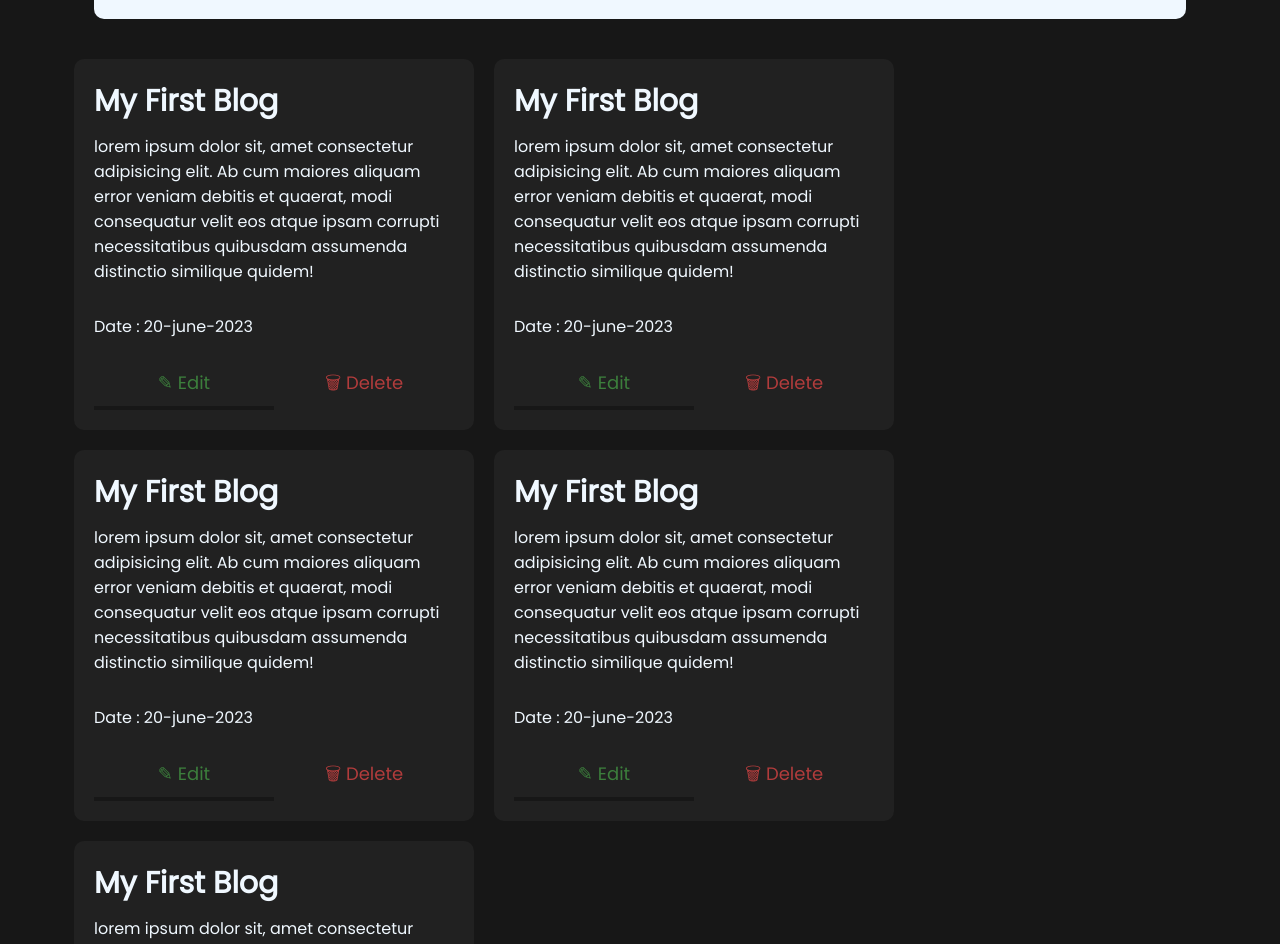
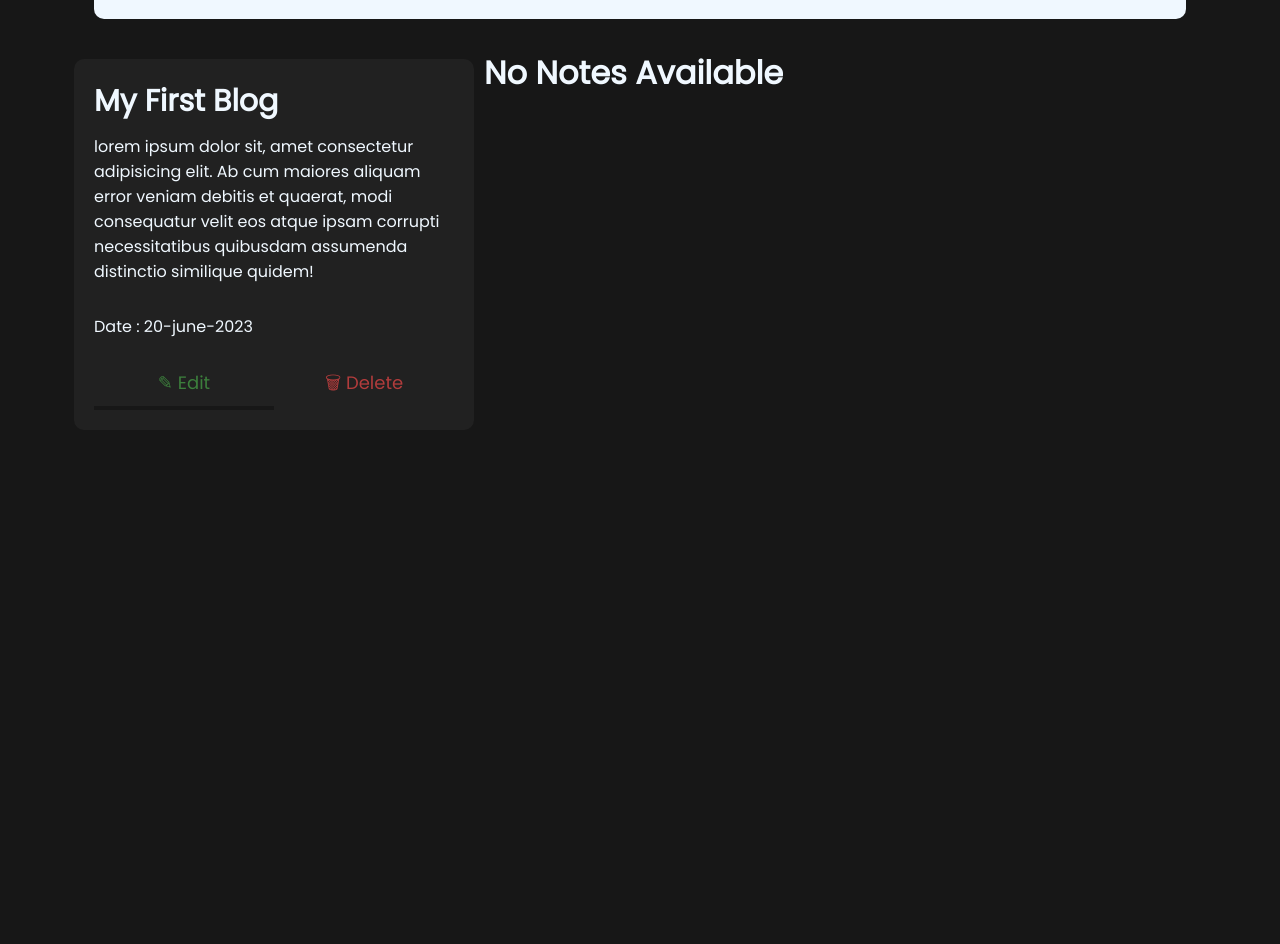
Before and after one commit to harshgupta20/driffle-assessment, a React (Create React App) app: page / in a window 1280 px wide. Shown: the part 160-1104 px from the top of the page. After the commit the page ends 800 px from the top, so only its background shows below. Built offline with nearby package versions, Linux system fonts and the light colour scheme.

Commit message:
implemented context api with add button

```diff
--- a/src/App.js
+++ b/src/App.js
@@ -3,10 +3,20 @@ import './App.css';
 // PAGES
 import Home from './pages/Home';
 
+//CONTEXT
+import { createContext, useState } from 'react';
+export const AppContext = createContext();
+
 function App() {
+
+  // Special state To Check if anything updated in app
+  const [update, setUpdate] = useState(false);
+
   return (
     <>
-      <Home/>
+      <AppContext.Provider value={{update, setUpdate}}>
+        <Home />
+      </AppContext.Provider>
     </>
   );
 }
--- a/src/components/AddModal.jsx
+++ b/src/components/AddModal.jsx
@@ -3,10 +3,15 @@ import "../styles/AddModal.css";
 
 // DRIFFLE LOGO
 import LOGO from "../assets/driffle-logo.png";
+import { AppContext } from '../App';
+import { useContext } from 'react';
 
 
 const AddModal = ({ open, setOpen }) => {
 
+  //CONTEXT
+  const {update, setUpdate} = useContext(AppContext);
+  //Modal Close Function
   const handleClose = () => setOpen(false);
 
   const AddDataInStorage = () => {
@@ -18,18 +23,23 @@ const AddModal = ({ open, setOpen }) => {
 
     if (title && desc) {
       const data = { title, desc, date, time, id }
-      const oldData = JSON.parse(localStorage.getItem('data'));
+      const oldData = JSON.parse(localStorage.getItem('notesData'));
       if (oldData) {
         const newData = [...oldData, data];
-        localStorage.setItem('data', JSON.stringify(newData));
+        localStorage.setItem('notesData', JSON.stringify(newData));
       } else {
-        localStorage.setItem('data', JSON.stringify([data]));
+        localStorage.setItem('notesData', JSON.stringify([data]));
       }
+      setUpdate(!update);
       handleClose();
     } else {
       alert('Please fill all the fields');
     }
   }
+
+
+
+
 
   return (
     <>
--- a/src/pages/Home.jsx
+++ b/src/pages/Home.jsx
@@ -1,4 +1,4 @@
-import React from 'react'
+import React, { useContext, useEffect, useState } from 'react'
 import "../styles/Home.css";
 
 // COMPONENTS
@@ -6,8 +6,28 @@ import Navbar from "../components/Navbar";
 import SearchBar from "../components/SearchBar";
 import Card from "../components/Card";
 import AddModal from '../components/AddModal';
+import { AppContext } from '../App';
 
 const Home = () => {
+
+  const [notesData, setNotesData] = useState();
+
+  //CONTEXT
+  const {update, setUpdate} = useContext(AppContext);
+
+  useEffect(() => {
+    document.title = "Home | Driffle Notes"
+
+    if(localStorage.getItem('notesData')){
+      setNotesData(JSON.parse(localStorage.getItem('notesData')));
+    }
+    console.log(update);
+    console.log("useEffect Home");
+  }, [update])
+
+
+  console.log(notesData);
+
   return (
     <>
       <Navbar />
@@ -18,10 +38,9 @@ const Home = () => {
 
         <div id="cards-main">
           <Card/>
-          <Card/>
-          <Card/>
-          <Card/>
-          <Card/>
+          {
+            notesData ? notesData.map((note) => {return <Card title={note.title} desc={note.desc} date={note.date} id={note.id}/>}) : <h1>No Notes Available</h1>
+          }
         </div>
 
         <AddModal/>
```
Also changed, not shown: public/index.html (+1 -27 lines).
